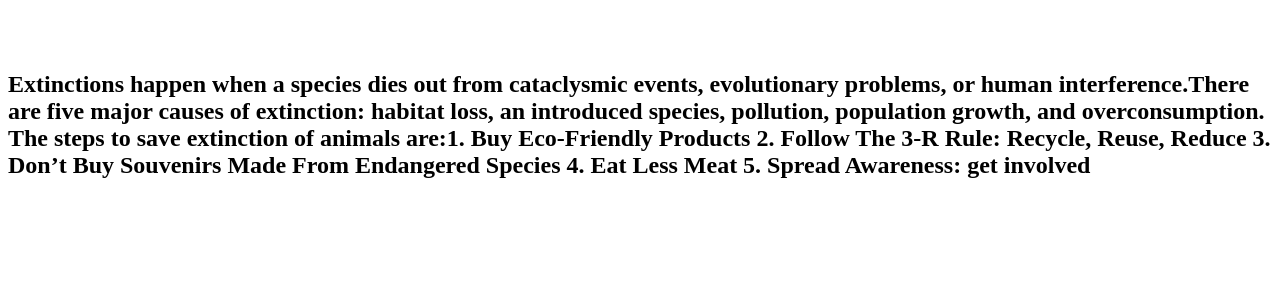
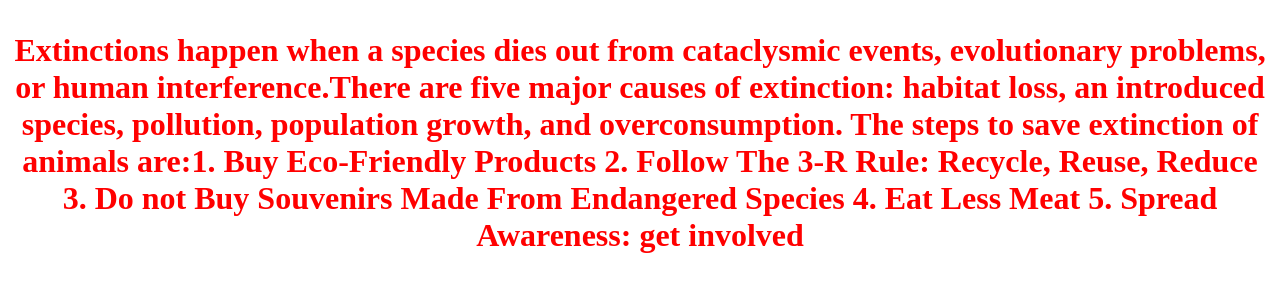
Before and after one commit to Shravani-Gunji/mysite, a plain HTML site: page index.html in a window 1280 px wide. Drawn offline with Linux system fonts and the light colour scheme.

Commit message:
commit all

```diff
--- a/index.html
+++ b/index.html
@@ -7,13 +7,14 @@
     <title></title>
 </head>
 
-<body><h2>
+<body>
+  <h1 style="text-align:center; color:red;"EXTENTION OF ANIMALS AND STEPS TO SAVE IT
 <img>
 
 </body >
 <p style=background color:tomato;">Extinctions happen when a species dies out from cataclysmic events, evolutionary problems, or human interference.There are five major causes of extinction: habitat loss, an introduced species, pollution, population growth, and overconsumption. The steps to save extinction of animals are:1. Buy Eco-Friendly Products
 2. Follow The 3-R Rule: Recycle, Reuse, Reduce
-3. Don’t Buy Souvenirs Made From Endangered Species
+3. Do not Buy Souvenirs Made From Endangered Species
 4. Eat Less Meat
 5. Spread Awareness: get involved
 
```
